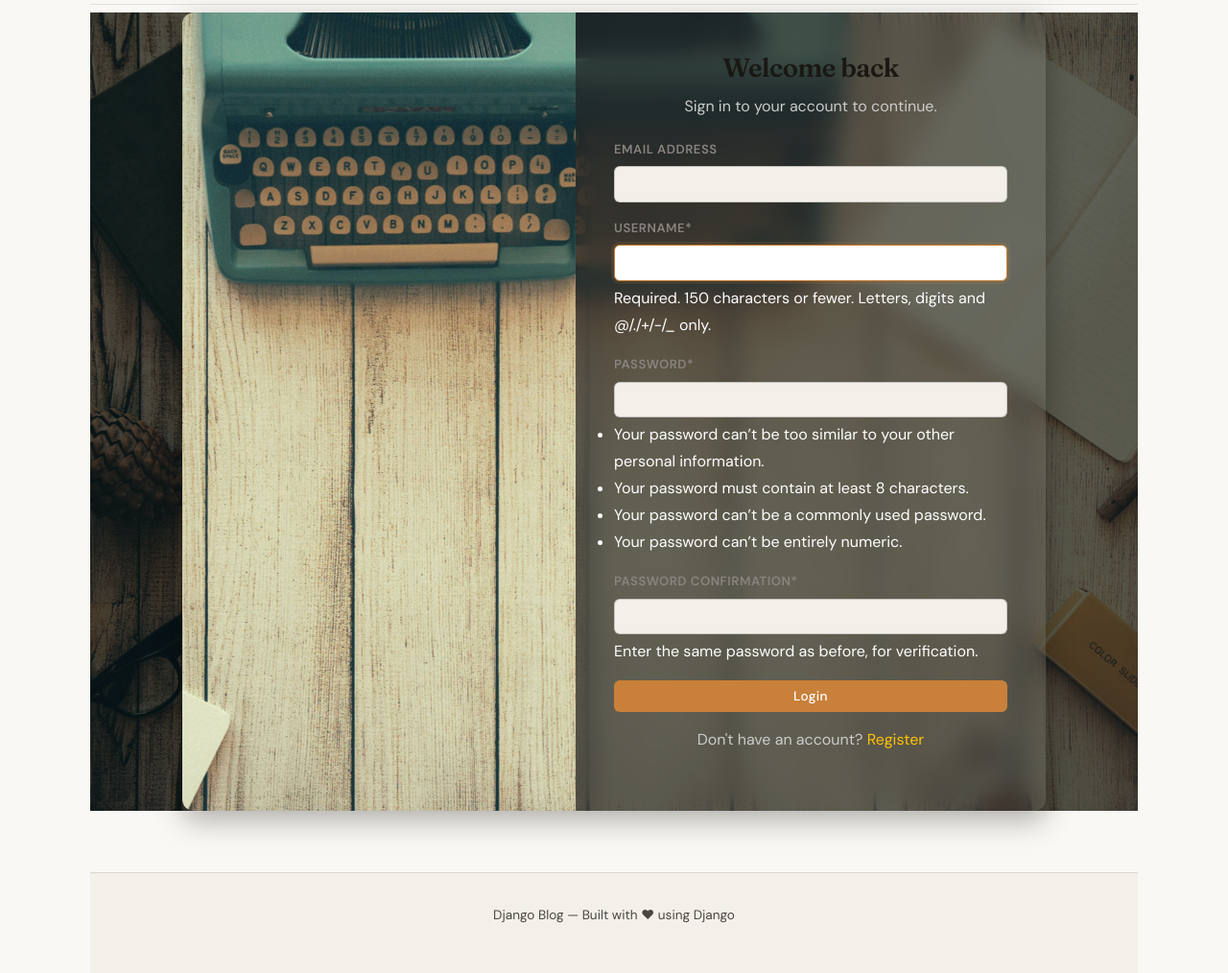
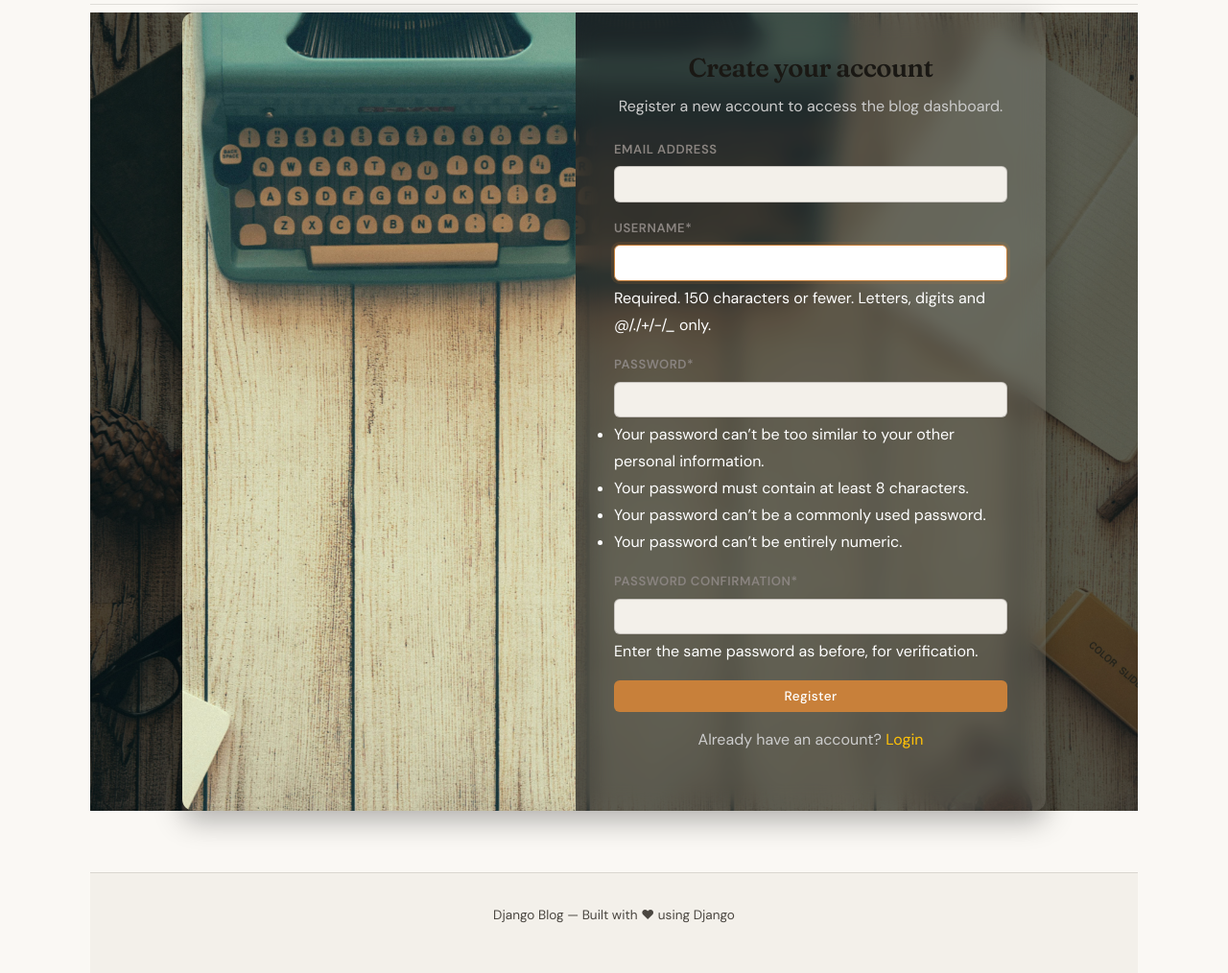
Before and after one commit to UnK3N0wN/django-blog, a Django app: page /register/ in a window 1280 px wide. Shown: the part 134-1148 px from the top of the page at 96% size. Run offline with Django 5.2, Linux system fonts and the light colour scheme; data that the repository does not hold is empty; some libraries are stand-ins or nearby versions.

Commit message:
Few changes in Views and Templates

```diff
--- a/blog_main/views.py
+++ b/blog_main/views.py
@@ -65,6 +65,8 @@ def login(request):
                     return redirect('dashboard')
                 else:
                     return redirect('home')
+            else:
+                messages.error(request, '❌ Invalid username or password.')
 
         else:
             messages.error(request, '❌ Invalid username or password.')
--- a/templates/register.html
+++ b/templates/register.html
@@ -94,20 +94,18 @@
         <!-- Right Side Form -->
         <div class="auth-form">
 
-            <h3>Welcome back</h3>
-            <p>Sign in to your account to continue.</p>
+            <h3>Create your account</h3>
+            <p>Register a new account to access the blog dashboard.</p>
 
-            <form action="{% url 'login' %}" method="POST">
+            <form action="{% url 'register' %}" method="POST">
                 {% csrf_token %}
                 {{ form|crispy }}
-                <button type="submit" class="btn btn-warning">Login</button>
+                <button type="submit" class="btn btn-warning">Register</button>
             </form>
 
             <p style="margin-top:15px;">
-                Don't have an account?
-                <a href="{% url 'register' %}">Register</a>
-            </p>
-
+                Already have an account?
+                <a href="{% url 'login' %}">Login</a>
         </div>
 
     </div>
```
